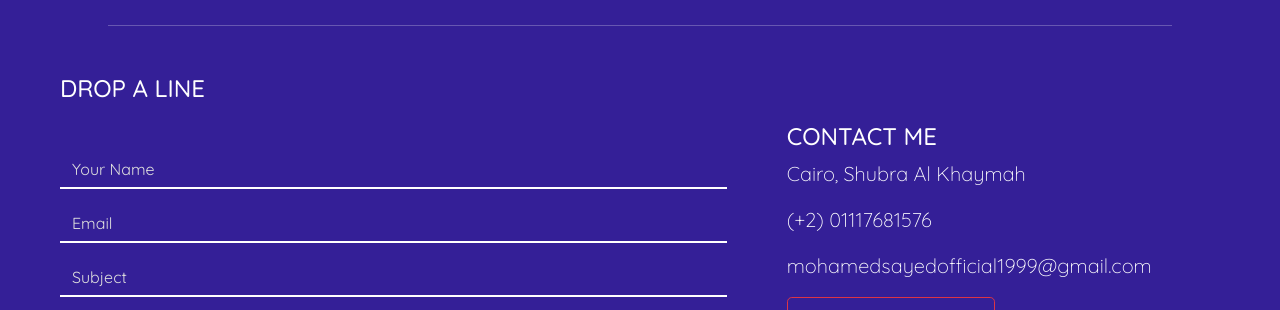
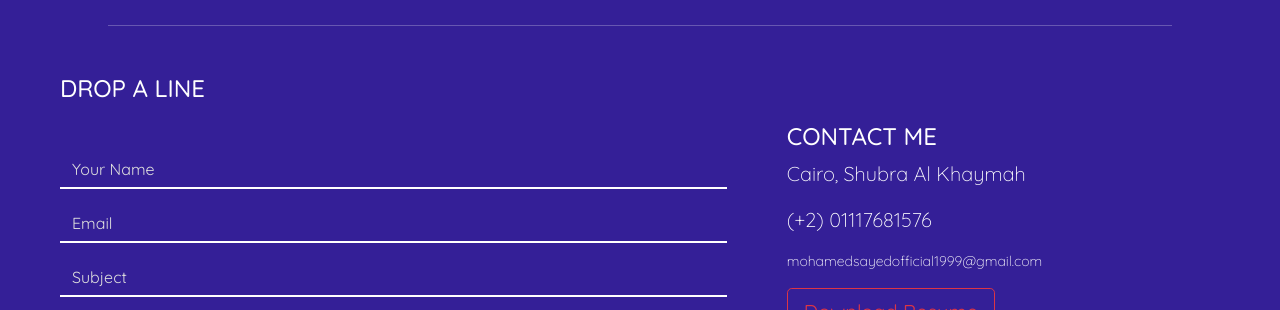
Before and after one commit to mohamedabosied/abosiedco, a plain HTML site: page index.html in a window 1280 px wide. Shown: the part 2081-2391 px from the top of the page. Drawn offline with Linux system fonts and the light colour scheme; a script that the page names is missing.

Commit message:
Update index.html

```diff
--- a/index.html
+++ b/index.html
@@ -138,7 +138,7 @@
                         <h4>CONTACT ME</h4>
                         <p class="lead">Cairo, Shubra Al Khaymah</p>
                         <p class="lead">(+2) 01117681576</p>
-                        <p class="lead">mohamedsayedofficial1999@gmail.com</p>
+                        <p class="lead" style="font-size: 14px !important;">mohamedsayedofficial1999@gmail.com</p>
                         <a href="" class="btn btn-outline-danger btn-lg">Download Resume</a>
                         <div class="p-5">
                             <a class="btn btn-danger" href=""><i class="fa fa-facebook"></i></a>
```
